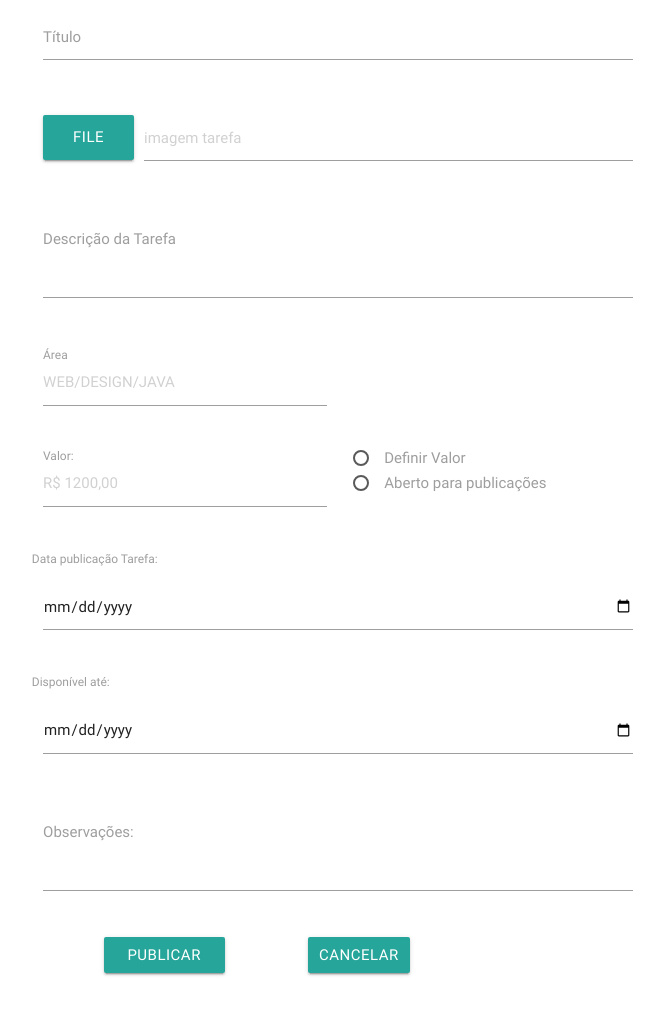
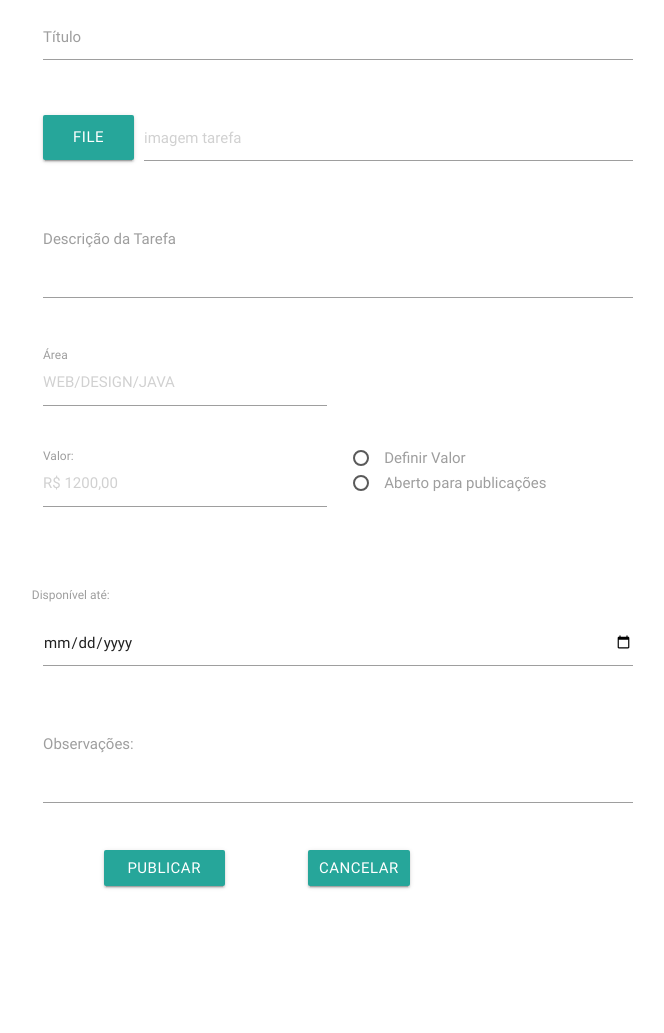
Before and after one commit to romulomrossi/WoodenBlock, a CodeIgniter app: page /database/index.php/tarefa/index in a window 1280 px wide. Shown: the part 346-1379 px from the top of the page, without its empty margins (302-966 px from the left). Run offline with CodeIgniter, Linux system fonts and the light colour scheme; some libraries are stand-ins or nearby versions.

Commit message:
tarefas atualizadas

```diff
--- a/woodenblock/application/controllers/Tarefa.php
+++ b/woodenblock/application/controllers/Tarefa.php
@@ -26,14 +26,13 @@ class Tarefa extends CI_Controller {
 
     public function Create()
     {
-        $tarefa = $this->TarefaModel->GetAll();
+        //$tarefa = $this->TarefaModel->GetAll();
         $validation = self::Validate();
         if($validation)
         {
             $tarefa = $this->input->post();
-            $idOwner = $this->TarefaModel->GetId();
-            $id = $idOwner['idUser'];
-            $status = $this->TarefaModel->Insert($id,$tarefa);
+
+            $status = $this->TarefaModel->Insert($tarefa);
             if(!$status)
             {
                 $this->session->set_flashdata('error', 'Não foi possível inserir a tarefa.');
@@ -51,6 +50,8 @@ class Tarefa extends CI_Controller {
             $this->load->view('tarefa');
         }
     }
+
+
     private function Validate($operation = 'create')
     {
             switch($operation)
@@ -65,6 +66,7 @@ class Tarefa extends CI_Controller {
             $this->form_validation->set_rules('name', 'Título', $rules['name']);
             $this->form_validation->set_rules('description', 'Descrição', $rules['description']);
             $this->form_validation->set_rules('comments', 'Observações', $rules['comments']);
+
             return $this->form_validation->run();
         }
 
--- a/woodenblock/application/models/TarefaModel.php
+++ b/woodenblock/application/models/TarefaModel.php
@@ -9,15 +9,12 @@ class TarefaModel extends CI_Model {
         $this->table = 'Task';
     }
 
-    function Insert($idOwer,$data)
+    function Insert($data)
     {
         if(!isset($data))
             return false;
-        else{
-            $data1 = array('idOwner'=> $idOwer);
-            $this->db->set($data1);
-            return $this->db->insert($this->table, $data);
-        }
+        return $this->db->insert($this->table, $data);
+
     }
 
     function GetId(){
--- a/woodenblock/application/views/tarefa.php
+++ b/woodenblock/application/views/tarefa.php
@@ -7,11 +7,11 @@
   <div class="row">
       <div class="col m8 s12 offset-m2">
         <?php if($this->session->flashdata('error')): ?>
-          <p><?php echo $this->session->flashdata('error'); ?></p>
         <?php endif; ?>
       </div>
       <form class="col s12 col m8 offset-m2" method="post" action=<?=base_url('index.php/users/tarefa/create')?> >
         <div class="row">
+          <input type="hidden" name="idOwner" value="<?php echo $this->session->userdata('id');?>">
           <div class="input-field col s12 col m12">
             <input name="name" required="" type="text" class="validate" value="<?=set_value('name')?>">
             <label for="name">Título</label>
@@ -56,9 +56,9 @@
           </div>
         </div>
         <div class="row">
-        <div><label for="prazo">Data publicação Tarefa:</label></div>
           <div class="input-field col s12 col m12">
-            <input name="initialTime" type="date" required class="validate" value="<?=set_value('initialTime')?>">
+            <?php $data_atual = date('Y-m-d'); ?>
+            <input name="initialTime" type="hidden" required class="validate" value="<?$data_atual?>">
           </div>
         </div>
         <div class="row">
```
